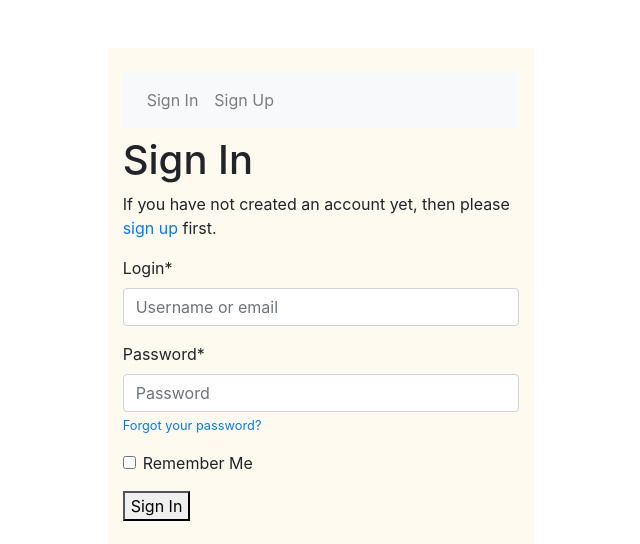
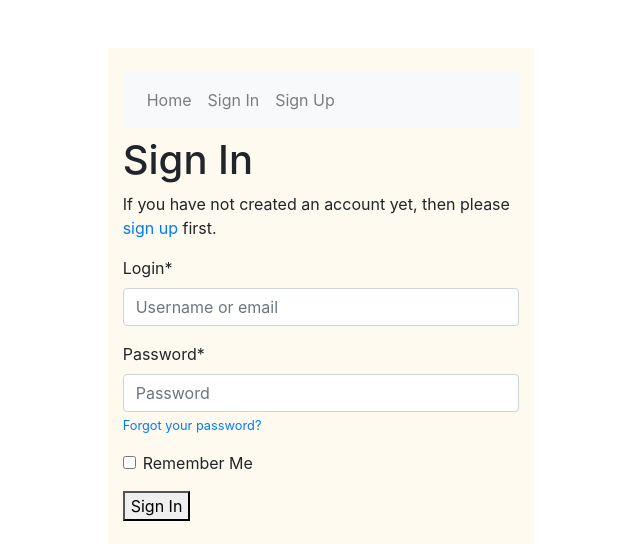
Before and after one commit to Serg-f/musicians-site, a Django app: page /accounts/login/?next=/article/dzhaz/1/delete/ in a window 1280 px wide. Shown: the top 544 px of the page, without its empty margins (319-959 px from the left). Run offline with Django 4.2, Linux system fonts and the light colour scheme; parts of the project's set-up code (start-up, migrations or seed data) failed here and were passed over; some libraries are stand-ins or nearby versions.

Commit message:
allauth menu enhanced

```diff
--- a/templates/allauth/layouts/base.html
+++ b/templates/allauth/layouts/base.html
@@ -14,12 +14,14 @@
 <div class="container col-12 col-md-6 col-lg-4 mt-5 py-4" style="background: floralwhite;">
     <nav class="navbar navbar-expand-lg navbar-light bg-light mb-2">
         <ul class="navbar-nav mr-auto">
+            <li class="nav-item"><a href="{% url 'musicians:home' %}" class="nav-link">{% trans "Home" %}</a>
+            </li>
             {% if user.is_authenticated %}
+                <li class="nav-item"><a href="{% url 'users:profile' %}" class="nav-link">{% trans "Profile" %}</a>
+                </li>
                 <li class="nav-item"><a href="{% url 'account_email' %}" class="nav-link">{% trans "Change Email" %}</a>
                 </li>
                 <li class="nav-item"><a href="{% url 'account_logout' %}" class="nav-link">{% trans "Sign Out" %}</a>
-                </li>
-                <li class="nav-item"><a href="{% url 'users:profile' %}" class="nav-link">{% trans "Profile" %}</a>
                 </li>
             {% else %}
                 <li class="nav-item"><a href="{% url 'account_login' %}" class="nav-link">{% trans "Sign In" %}</a></li>
@@ -33,7 +35,8 @@
         {% if messages %}
             <div>
                 {% for message in messages %}
-                    <div class="alert alert-{% if message.tags == 'error' %}warning{% else %}{{ message.tags }}{% endif %}" role="alert">
+                    <div class="alert alert-{% if message.tags == 'error' %}warning{% else %}{{ message.tags }}{% endif %}"
+                         role="alert">
                         {{ message }}
                     </div>
                 {% endfor %}
```
